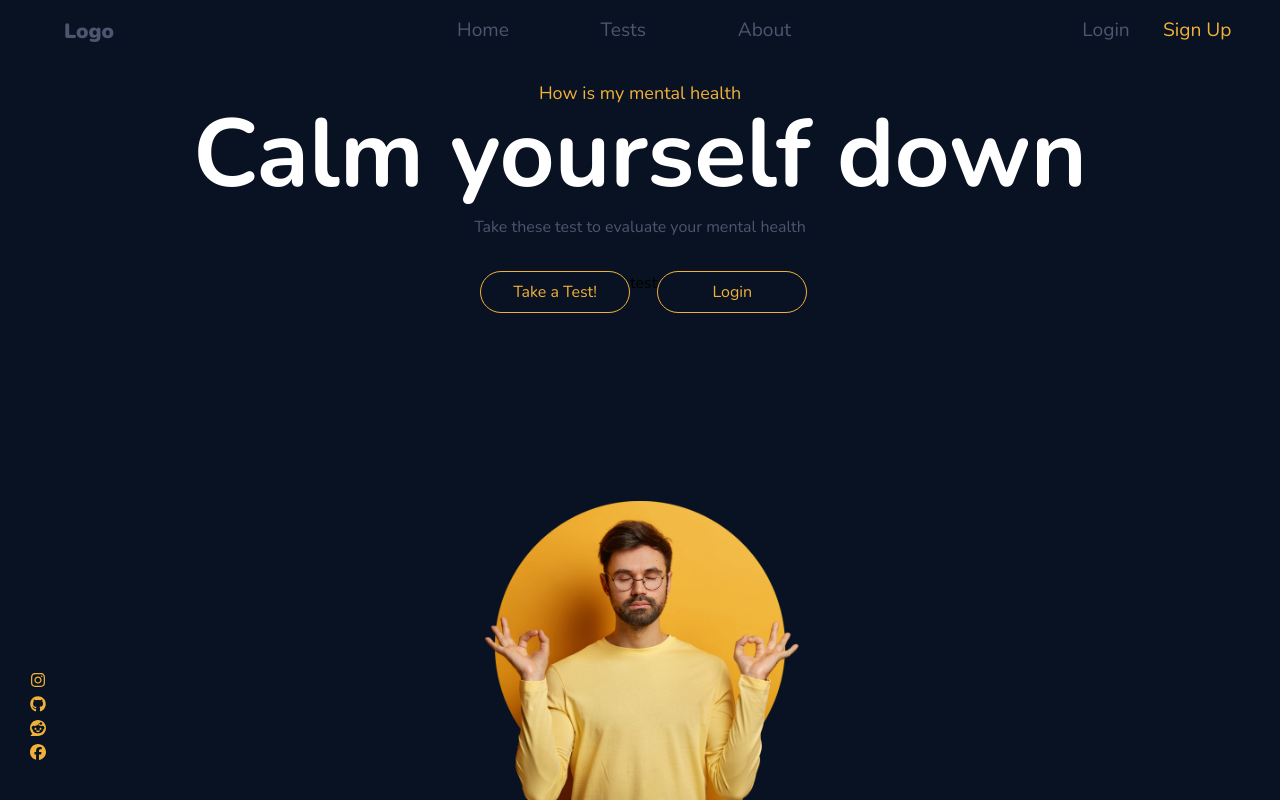
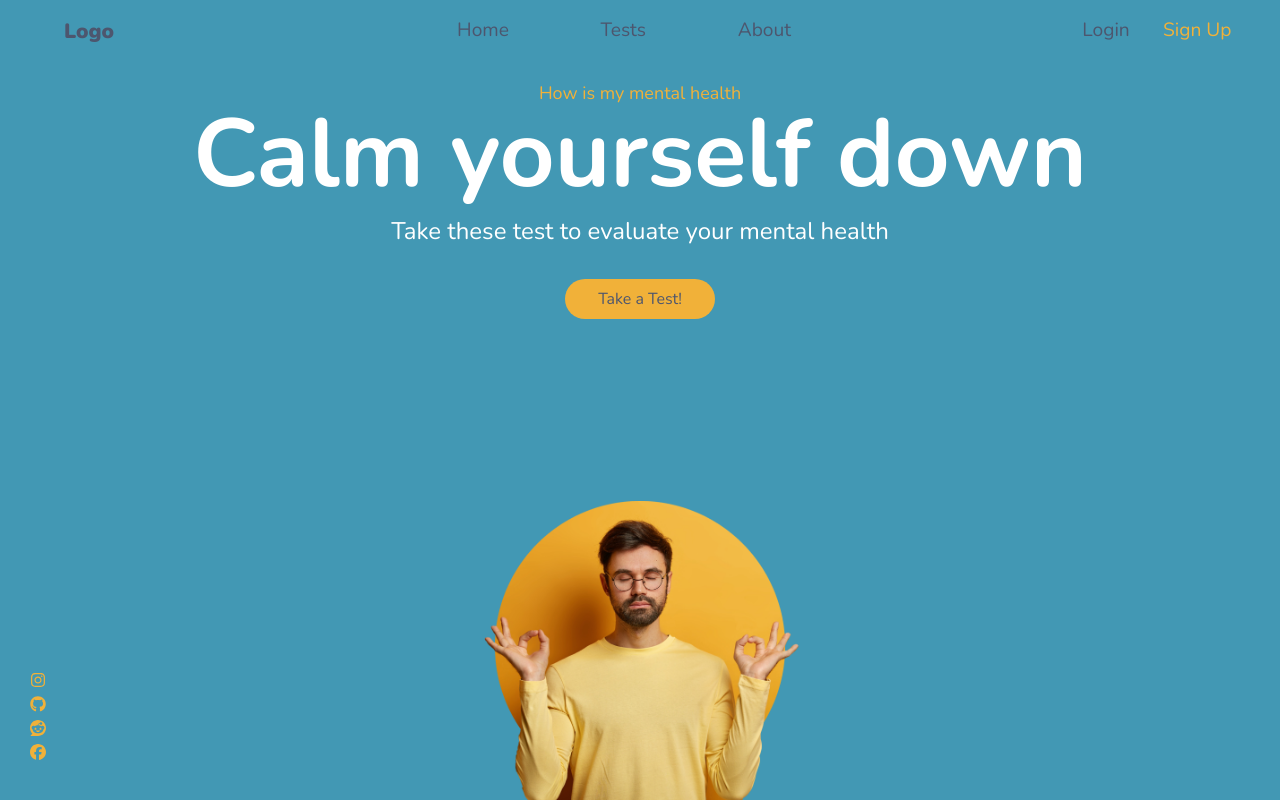
Before and after one commit to mostafa-rezaie/how-is-my-mental-health, a Vue app: page / in a window 1280 px wide. Built offline with nearby package versions, Linux system fonts and the light colour scheme.

Commit message:
change color pallet

```diff
--- a/src/assets/css/home.css
+++ b/src/assets/css/home.css
@@ -8,6 +8,37 @@ body {
     /*font-family: "Nunito";*/
     margin: 0;
     font-family: 'Nunito', sans-serif;
-    background-color: #091222;
+    /* TODO:change  */
+    /* background-color: #091222; */
+    background-color: #4298B4;
 
 }
+
+.btn{
+    @apply px-4 py-2 border rounded-3xl text-base
+   text-sec-1;
+  background-color: #f1b139;
+  border: 0;
+  min-width: 150px;
+  font-weight: normal;
+  transition: all 0.3s ease;
+}
+.btn:hover{
+    @apply bg-sec-2-darker ;
+    color: beige;
+    transition: all 0.3s ease-out;
+}
+.btn-alert{
+    @apply px-4 py-2 border rounded-3xl text-base
+   text-sec-1;
+  background-color: red;
+  border: 0;
+  min-width: 150px;
+  font-weight: normal;
+  transition: all 0.3s ease;
+}
+.btn-alert:hover{
+    color: beige;
+    background-color: rgb(148, 0, 0);
+    transition: all 0.3s ease-out;
+}
--- a/src/views/Home.vue
+++ b/src/views/Home.vue
@@ -1,75 +1,80 @@
 <template>
   <div>
-    <Header/>
+    <Header />
     <div class="container text-center mt-8 mx-auto overflow-hidden">
       <div class="titles">
-        <div class="first-title text-lg ">How is my mental health</div>
-        <div class="quote text-8xl text-white font-bold">Calm yourself down</div>
-        <div class="second-title mt-3 text-sec-1">Take these test to evaluate your mental health</div>
+        <div class="first-title text-lg">How is my mental health</div>
+        <div class="quote text-8xl text-white font-bold">
+          Calm yourself down
+        </div>
+        <div class="second-title mt-3 text-white text-2xl">
+          Take these test to evaluate your mental health
+        </div>
       </div>
       <div class="button-container mt-8 flex max-w-5 m-auto justify-around">
         <button class="test-btn">Take a Test!</button>
-        <div>test</div>
-        <button class="login-btn">Login</button>
+        <!-- <button class="login-btn">Login</button> -->
       </div>
     </div>
     <div class="bottom-section absolute">
-      <div class="social-links absolute  ">
+      <div class="social-links absolute">
         <fas icon="fa-brands fa-instagram"></fas>
         <fas icon="fa-brands fa-github"></fas>
         <fas icon="fa-brands fa-reddit"></fas>
         <fas icon="fa-brands fa-facebook"></fas>
       </div>
-      <div class="image-container mx-auto mt-9 ">
-        <img src="@/assets/images/home-avatar.png" alt="">
+      <div class="image-container mx-auto mt-9">
+        <img src="@/assets/images/home-avatar.png" alt="" />
       </div>
     </div>
   </div>
 </template>
 
 <script>
-import Header from '../components/Header'
+import Header from "../components/Header";
 
 export default {
-  name: 'Home',
+  name: "Home",
   components: {
     Header,
   },
   beforeCreate() {
-    console.log(this.$route.path)
-    document.body.classList.add('body-home')
+    console.log(this.$route.path);
+    document.body.classList.add("body-home");
   },
   destroyed() {
-    document.body.classList.remove('body-home')
-  }
-}
+    document.body.classList.remove("body-home");
+  },
+};
 </script>
 
 <style>
 body {
 }
-
 </style>
 
 <style scoped>
-
 .first-title {
   color: #f1b139;
 }
 
-.test-btn, .login-btn {
+.test-btn,
+.login-btn {
   @apply px-4 py-2 border rounded-3xl text-base
-  border-sec-2 text-sec-2
-  ;
+   text-sec-1;
+  background-color: #f1b139;
+  border: 0;
   min-width: 150px;
   font-weight: normal;
-  transition: all .3s ease;
+  transition: all 0.3s ease;
 }
 
-.test-btn:hover, .login-btn:hover {
-  background-color: #f1b139;
-  color: black;
-  transition: all .3s ease-out;
+.test-btn:hover,
+.login-btn:hover {
+  @apply bg-sec-2-darker ;
+  color: beige;
+  transition: all 0.3s ease-out;
+
 }
 
 .image-container {
@@ -89,7 +94,7 @@ body {
 
 .social-links svg {
   color: #f1b139;
-  margin-top: .5rem;
+  margin-top: 0.5rem;
 }
 
 .bottom-section {
@@ -100,6 +105,5 @@ body {
   .image-container {
     width: 50%;
   }
-
 }
 </style>
--- a/tailwind.js
+++ b/tailwind.js
@@ -4,8 +4,10 @@ module.exports = {
         colors: {
             'sec-1': '#4d566e',
             'sec-2':'#f1b139',
+            'sec-2-darker':'#d69e36',
             'white': 'white',
-            'black':'black'
+            'black':'black',
+            'red':'red'
         },
         maxWidth:{
             '5': '20rem'
```
